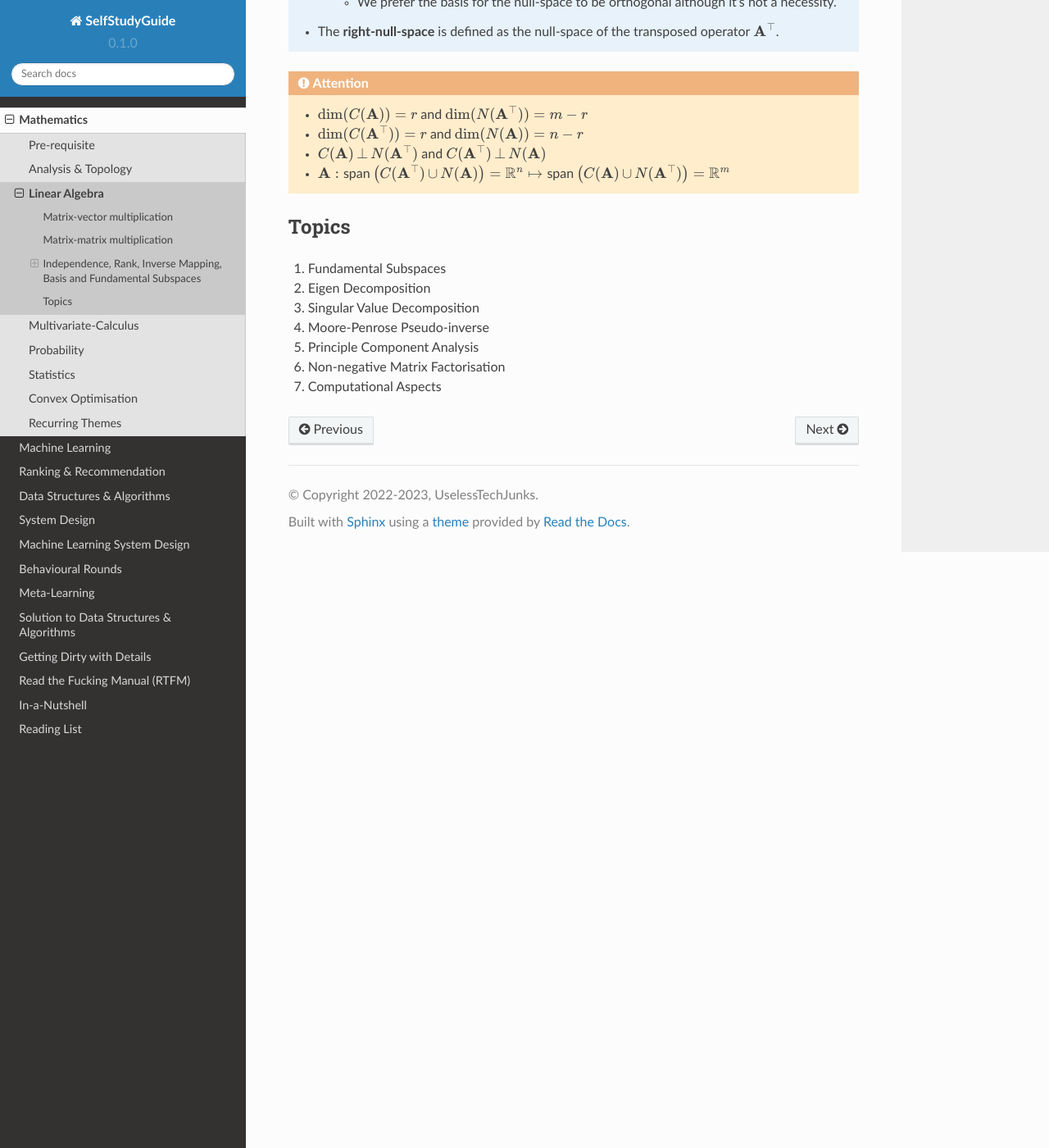
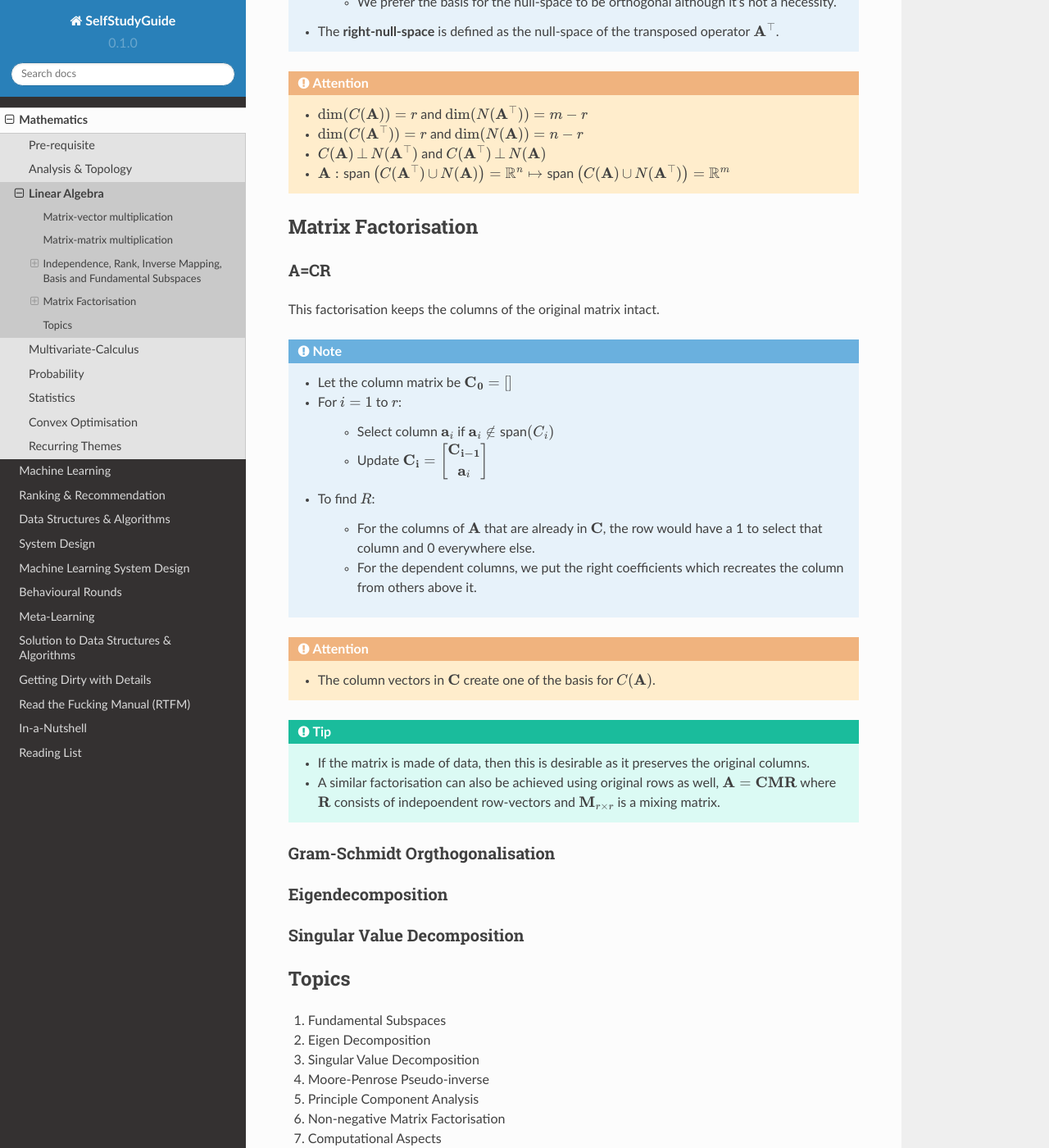
Before and after one commit to uselesstechjunks/leetcode, a Sphinx documentation site: the page built from docs/source/math/linalg.rst, in a window 1280 px wide and 1400 px high, scrolled down 3410 px. Shown: the whole window at 82% size. Built offline with Sphinx 7.4.7 and the Read the Docs theme 2.0.0, drawn with Linux system fonts in a browser that asks for light colours.

Commit message:
Update linalg.rst

```diff
--- a/docs/source/math/linalg.rst
+++ b/docs/source/math/linalg.rst
@@ -111,6 +111,40 @@ Fundamental Subspaces
 	* :math:`\mathbf{A}:\text{span}\left(C(\mathbf{A}^\top)\mathop{\cup} N(\mathbf{A})\right)=\mathbb{R}^n\mapsto \text{span}\left(C(\mathbf{A})\mathop{\cup} N(\mathbf{A}^\top)\right)=\mathbb{R}^m`
 
 ********************************************************************************
+Matrix Factorisation
+********************************************************************************
+A=CR
+================================================================================
+This factorisation keeps the columns of the original matrix intact.
+
+.. note::
+	* Let the column matrix be :math:`\mathbf{C_0}=[]`
+	* For :math:`i=1` to :math:`r`:
+
+		* Select column :math:`\mathbf{a}_i` if :math:`\mathbf{a}_i\notin\text{span}(C_i)`
+		* Update :math:`\mathbf{C_i}=\begin{bmatrix}\mathbf{C_{i-1}}\\ \mathbf{a}_i\end{bmatrix}`
+	* To find :math:`R`:
+
+		* For the columns of :math:`\mathbf{A}` that are already in :math:`\mathbf{C}`, the row would have a 1 to select that column and 0 everywhere else.
+		* For the dependent columns, we put the right coefficients which recreates the column from others above it.
+
+.. attention::
+	* The column vectors in :math:`\mathbf{C}` create one of the basis for :math:`C(\mathbf{A})`.
+
+.. tip::
+	* If the matrix is made of data, then this is desirable as it preserves the original columns.
+	* A similar factorisation can also be achieved using original rows as well, :math:`\mathbf{A}=\mathbf{C}\mathbf{M}\mathbf{R}` where :math:`\mathbf{R}` consists of indepoendent row-vectors and :math:`\mathbf{M}_{r\times r}` is a mixing matrix.
+
+Gram-Schmidt Orgthogonalisation
+================================================================================
+
+Eigendecomposition
+================================================================================
+
+Singular Value Decomposition
+================================================================================
+
+********************************************************************************
 Topics
 ********************************************************************************
 #. Fundamental Subspaces
```
